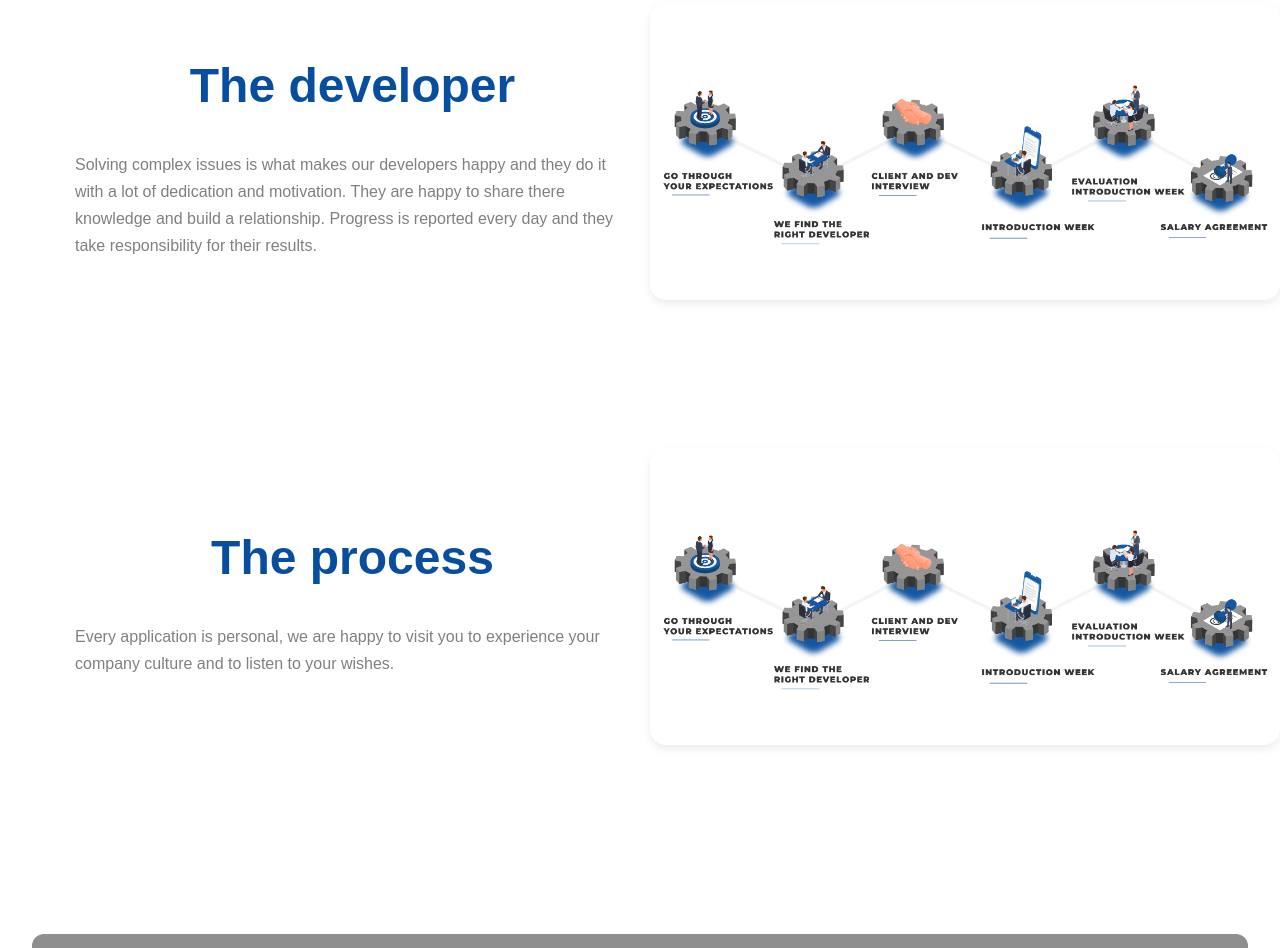
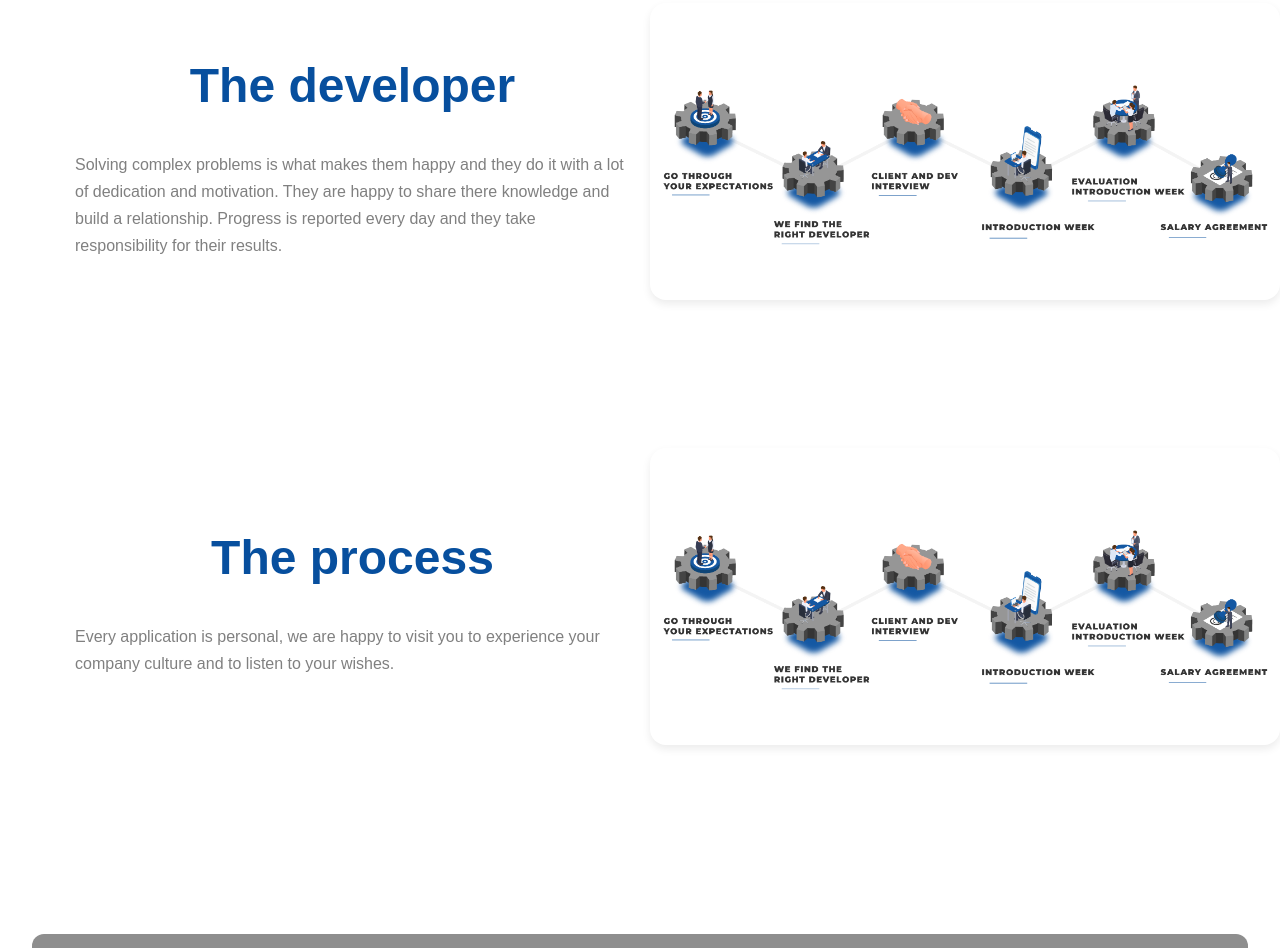
Before and after one commit to SohailAman/yourcodingteam, a plain HTML site: page how-it-works.html in a window 1280 px wide. Shown: the part 862-1810 px from the top of the page. Drawn offline with Linux system fonts and the light colour scheme; grey boxes are pictures that could not be loaded.

Commit message:
Text changed

```diff
--- a/how-it-works.html
+++ b/how-it-works.html
@@ -165,10 +165,10 @@
                                                     </strong>
                                                 </h2>
                                                 <p>
-                                                    Solving complex issues is what makes our developers happy and they
-                                                    do it with a lot of dedication and motivation. They are happy to
-                                                    share there knowledge and build a relationship. Progress is reported
-                                                    every day and they take responsibility for their results.
+                                                    Solving complex problems is what makes them happy and they do it
+                                                    with a lot of dedication and motivation. They are happy to share
+                                                    there knowledge and build a relationship. Progress is reported every
+                                                    day and they take responsibility for their results.
                                                 </p>
                                             </div>
                                         </div>
```
